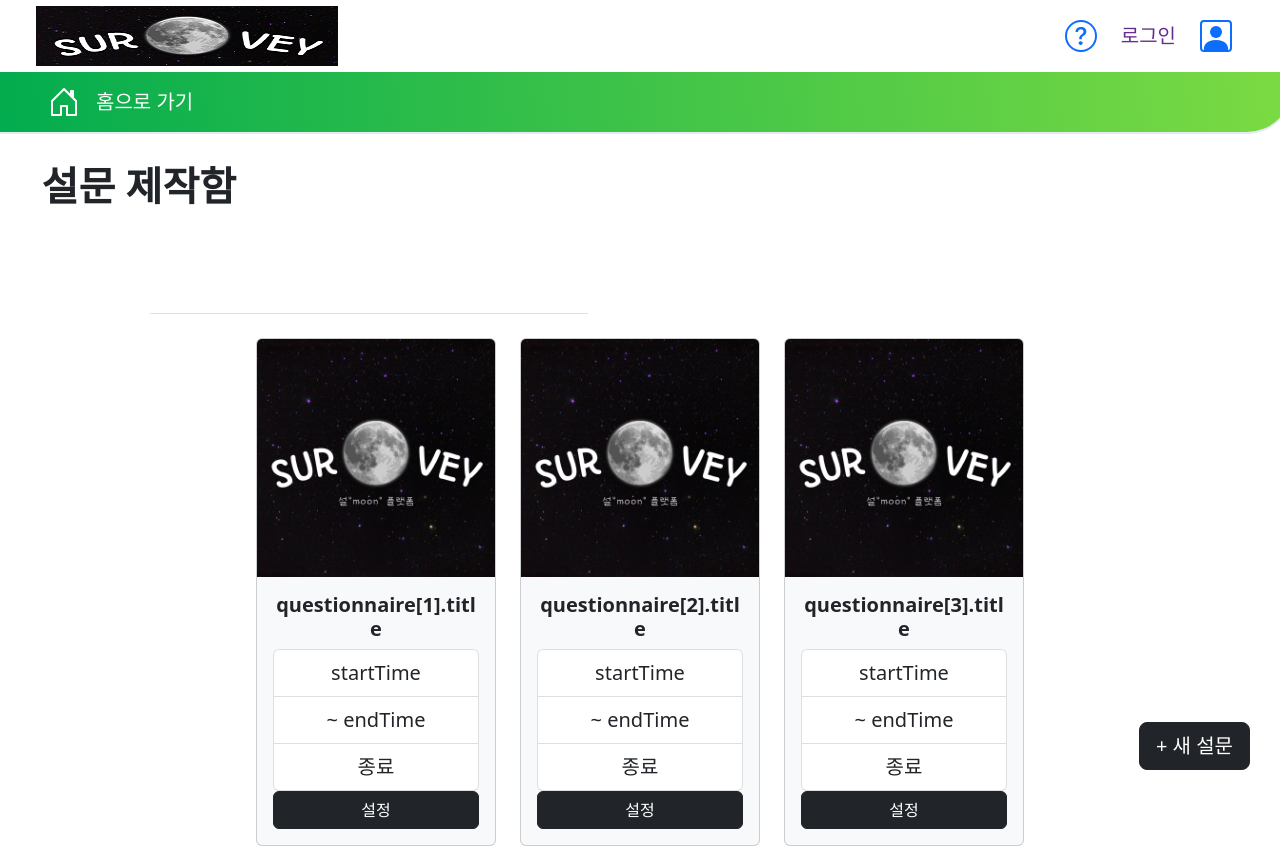
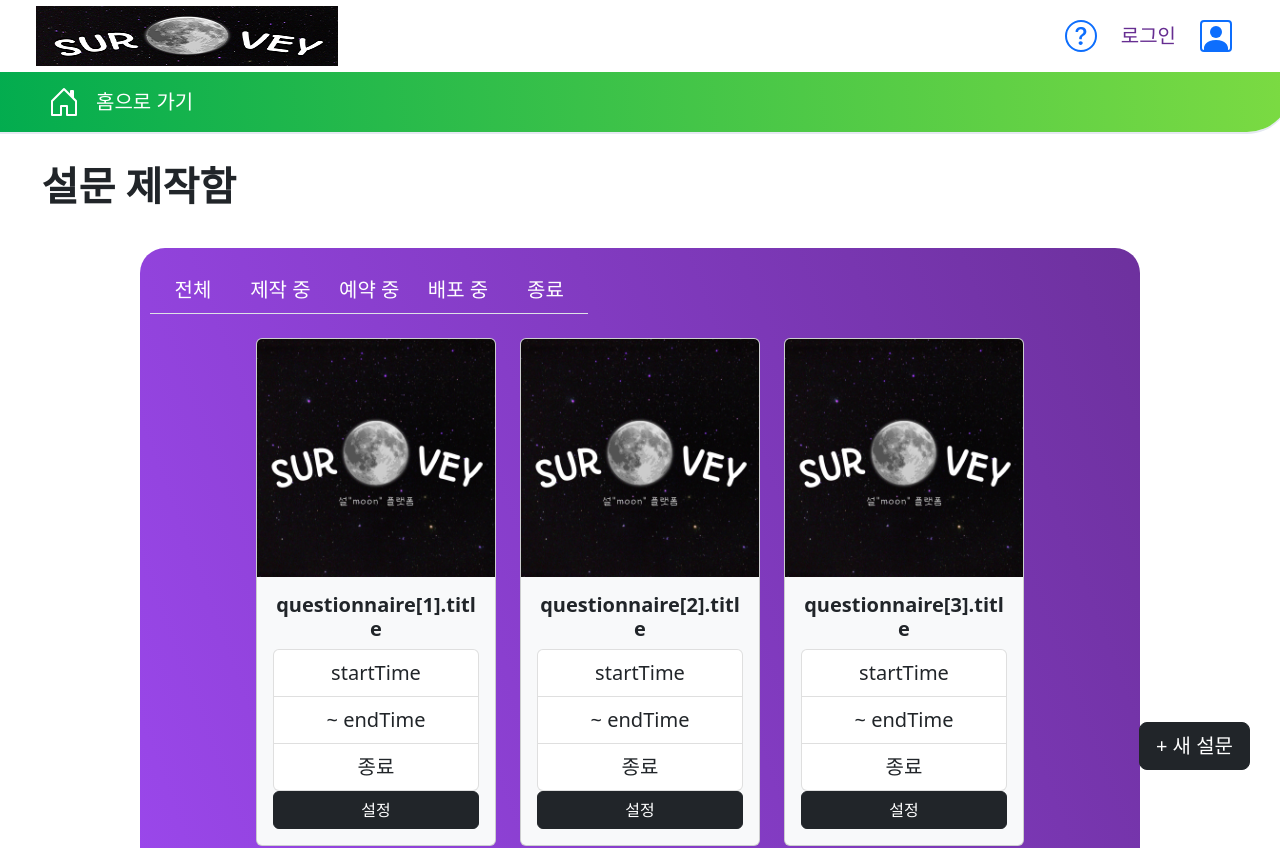
Before and after one commit to dntjr41/Chatbot_Lab, a React (Create React App) app: page /questionnaires in a window 1280 px wide. Shown: the top 848 px of the page. Built offline with nearby package versions, Linux system fonts and the light colour scheme.

Commit message:
css error fix
css error fix

```diff
--- a/src/css/QuestionnairePage.css
+++ b/src/css/QuestionnairePage.css
@@ -4,6 +4,7 @@
   max-width: 1000px;
   margin: auto;
   padding: 10px;
+  background: linear-gradient(249.5deg, #662D91 -14.02%, #A64DFF 108.18%);
 }
 
 .NewQustButtonFloat{
```
